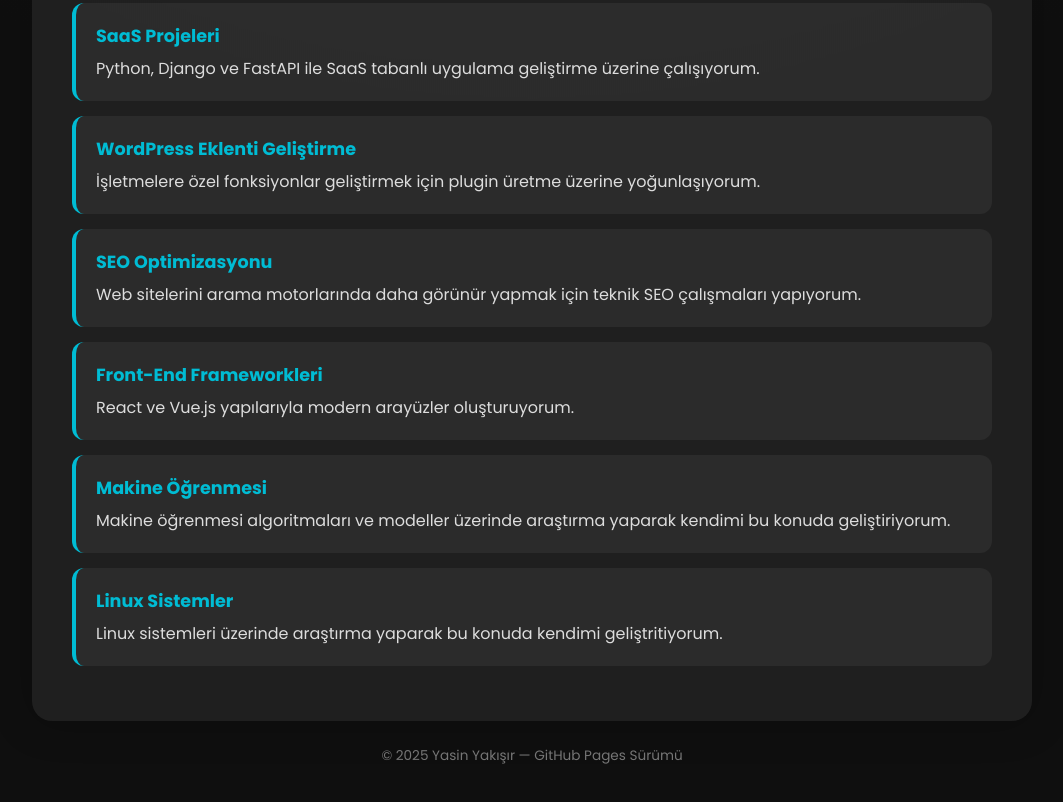
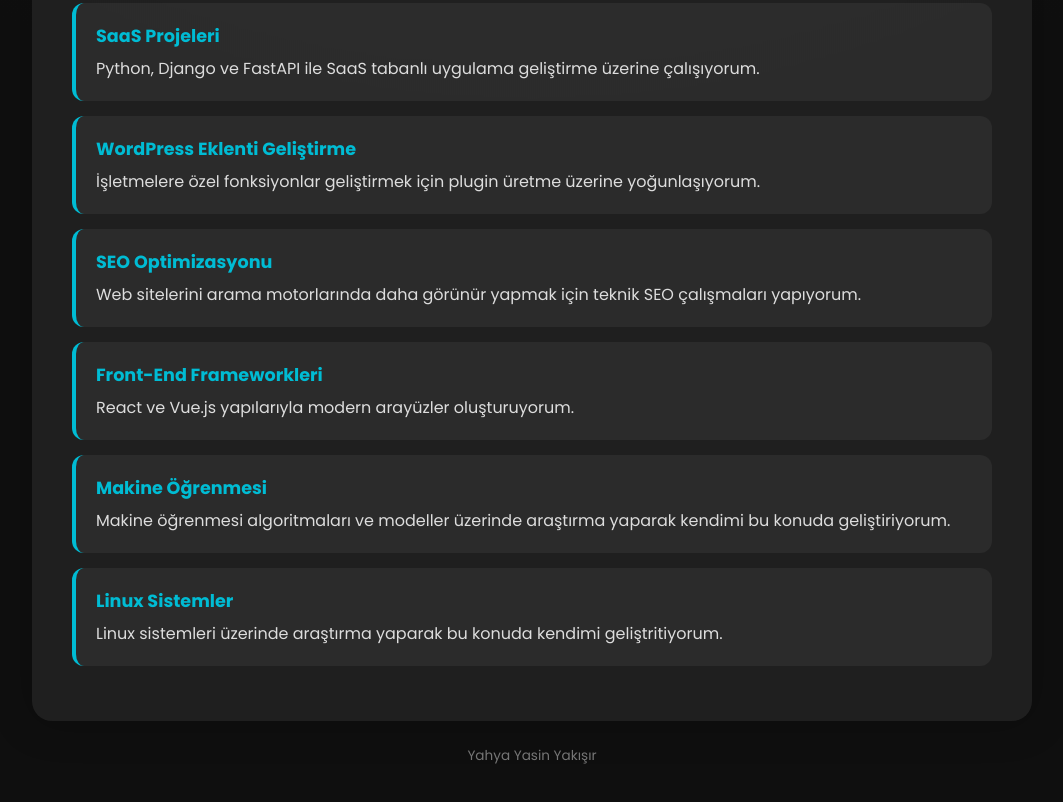
Before and after one commit to yahyayasinyakisir/yahyayasinyakisir.github.io, a plain HTML site: page index.html in a window 1280 px wide. Shown: the part 1008-1810 px from the top of the page, without its empty margins (108-1171 px from the left). Drawn offline with Linux system fonts and the light colour scheme.

Commit message:
Update index.html

```diff
--- a/index.html
+++ b/index.html
@@ -280,7 +280,7 @@ footer {
 
   </div>
 
-  <footer>© 2025 Yasin Yakışır — GitHub Pages Sürümü</footer>
+  <footer>Yahya Yasin Yakışır</footer>
 </div>
 </body>
 </html>
```
